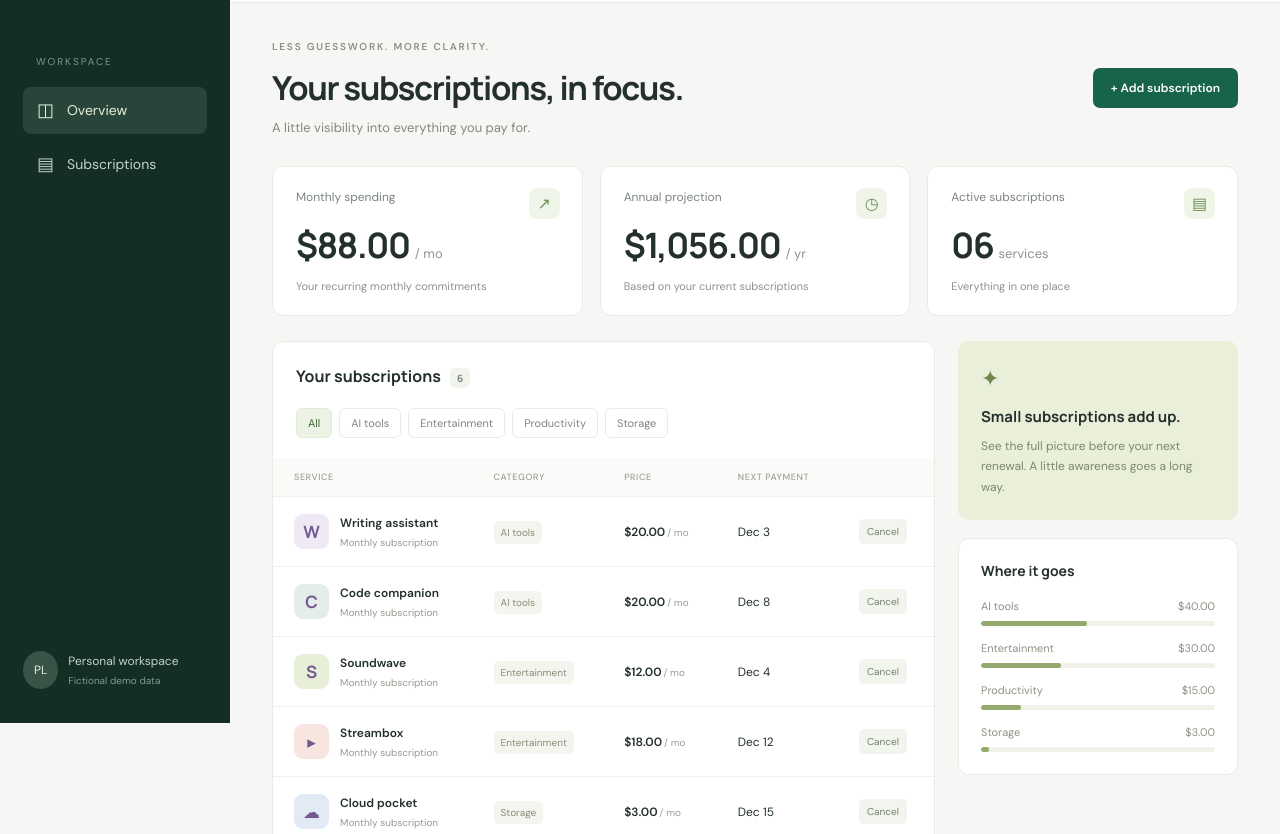
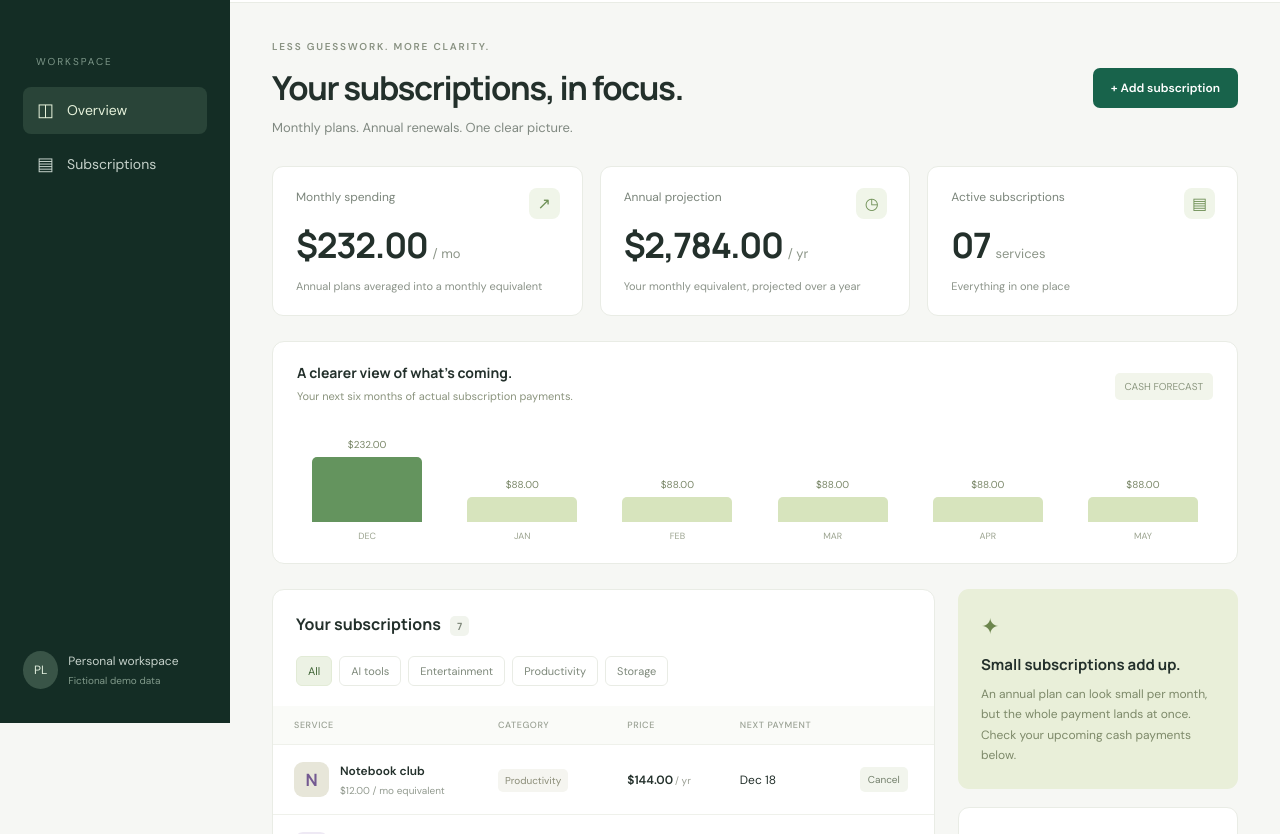
Before and after one commit to pauljlipsky-labs/subscription-tracker-demo, a website with bundled scripts: page index.html in a window 1280 px wide. Shown: the part 77-911 px from the top of the page. Built offline with nearby package versions, Linux system fonts and the light colour scheme.

Commit message:
Add annual subscriptions, renewal timeline, and cash forecast

```diff
--- a/data.js
+++ b/data.js
@@ -1,10 +1,11 @@
 // Illustrative subscriptions and prices. Not current product pricing.
 export const DEMO_TODAY = '2026-12-01';
 export const seedSubscriptions = [
-  { id: 'write', name: 'Writing assistant', icon: 'W', color: '#eee9f4', category: 'AI tools', amountCents: 2000, nextBilling: '2026-12-03', status: 'active' },
-  { id: 'code', name: 'Code companion', icon: 'C', color: '#e4ede9', category: 'AI tools', amountCents: 2000, nextBilling: '2026-12-08', status: 'active' },
-  { id: 'music', name: 'Soundwave', icon: 'S', color: '#e7efd9', category: 'Entertainment', amountCents: 1200, nextBilling: '2026-12-04', status: 'active' },
-  { id: 'video', name: 'Streambox', icon: '▸', color: '#f7e5df', category: 'Entertainment', amountCents: 1800, nextBilling: '2026-12-12', status: 'active' },
-  { id: 'cloud', name: 'Cloud pocket', icon: '☁', color: '#e2eaf5', category: 'Storage', amountCents: 300, nextBilling: '2026-12-15', status: 'active' },
-  { id: 'design', name: 'Design desk', icon: 'D', color: '#f5eddf', category: 'Productivity', amountCents: 1500, nextBilling: '2026-12-21', status: 'active' }
+  { id: 'notes', name: 'Notebook club', icon: 'N', color: '#e7e6d9', category: 'Productivity', amountCents: 14400, billingCycle: 'annual', nextBilling: '2026-12-18', status: 'active' },
+  { id: 'write', name: 'Writing assistant', icon: 'W', color: '#eee9f4', category: 'AI tools', amountCents: 2000, nextBilling: '2026-12-03', billingCycle: 'monthly', status: 'active' },
+  { id: 'code', name: 'Code companion', icon: 'C', color: '#e4ede9', category: 'AI tools', amountCents: 2000, nextBilling: '2026-12-08', billingCycle: 'monthly', status: 'active' },
+  { id: 'music', name: 'Soundwave', icon: 'S', color: '#e7efd9', category: 'Entertainment', amountCents: 1200, nextBilling: '2026-12-04', billingCycle: 'monthly', status: 'active' },
+  { id: 'video', name: 'Streambox', icon: '▸', color: '#f7e5df', category: 'Entertainment', amountCents: 1800, nextBilling: '2026-12-12', billingCycle: 'monthly', status: 'active' },
+  { id: 'cloud', name: 'Cloud pocket', icon: '☁', color: '#e2eaf5', category: 'Storage', amountCents: 300, nextBilling: '2026-12-15', billingCycle: 'monthly', status: 'active' },
+  { id: 'design', name: 'Design desk', icon: 'D', color: '#f5eddf', category: 'Productivity', amountCents: 1500, nextBilling: '2026-12-21', billingCycle: 'monthly', status: 'active' }
 ];
--- a/domain-billing.js
+++ b/domain-billing.js
@@ -1,13 +1,23 @@
 export function monthlyCost(subscription) {
-  return subscription.status === 'active' ? subscription.amountCents : 0;
+  if (subscription.status !== 'active') return 0;
+  return subscription.billingCycle === 'annual'
+    ? subscription.amountCents / 12
+    : subscription.amountCents;
 }
+
 export function monthlyTotal(subscriptions) {
-  return subscriptions.reduce((total, subscription) => total + monthlyCost(subscription), 0);
+  return subscriptions
+    .filter(subscription => subscription.status === 'active')
+    .reduce((total, subscription) => total + subscription.amountCents, 0);
 }
+
 export function categoryTotals(subscriptions) {
   const totals = new Map();
   for (const subscription of subscriptions) {
-    totals.set(subscription.category, (totals.get(subscription.category) || 0) + monthlyCost(subscription));
+    const cost = monthlyCost(subscription);
+    totals.set(subscription.category, (totals.get(subscription.category) || 0) + cost);
   }
-  return [...totals.entries()].filter(([, cost]) => cost > 0).sort((a, b) => b[1] - a[1]);
+  return [...totals.entries()]
+    .filter(([, cost]) => cost > 0)
+    .sort((a, b) => b[1] - a[1]);
 }
--- /dev/null
+++ b/domain-renewals.js
@@ -0,0 +1,56 @@
+function fromISO(iso) {
+  const [year, month, day] = iso.split('-').map(Number);
+  return new Date(Date.UTC(year, month - 1, day));
+}
+
+function toISO(date) {
+  return date.toISOString().slice(0, 10);
+}
+
+// Keep the invoice's original day and clamp it for shorter months.
+function occurrence(subscription, index) {
+  const anchor = fromISO(subscription.nextBilling);
+  const step = subscription.billingCycle === 'annual' ? 12 : 1;
+  const first = new Date(Date.UTC(anchor.getUTCFullYear(), anchor.getUTCMonth() + index * step, 1));
+  const last = new Date(Date.UTC(first.getUTCFullYear(), first.getUTCMonth() + 1, 0));
+  first.setUTCDate(Math.min(anchor.getUTCDate(), last.getUTCDate()));
+  return toISO(first);
+}
+
+export function paymentsBetween(subscriptions, startISO, endISO) {
+  const payments = [];
+  for (const subscription of subscriptions) {
+    if (subscription.status !== 'active') continue;
+    for (let index = 0; index < 1200; index += 1) {
+      const date = occurrence(subscription, index);
+      if (date > endISO) break;
+      if (date >= startISO) payments.push({
+        id: `${subscription.id}-${date}`, date,
+        name: subscription.name, amountCents: subscription.amountCents,
+        billingCycle: subscription.billingCycle || 'monthly'
+      });
+    }
+  }
+  return payments.sort((a, b) => a.date.localeCompare(b.date) || a.name.localeCompare(b.name));
+}
+
+export function upcomingRenewals(subscriptions, today, days = 30) {
+  const end = fromISO(today);
+  end.setUTCDate(end.getUTCDate() + days);
+  return paymentsBetween(subscriptions, today, toISO(end));
+}
+
+export function cashForecast(subscriptions, today, months = 6) {
+  const anchor = fromISO(today);
+  return Array.from({ length: months }, (_, index) => {
+    const first = new Date(Date.UTC(anchor.getUTCFullYear(), anchor.getUTCMonth() + index, 1));
+    const last = new Date(Date.UTC(first.getUTCFullYear(), first.getUTCMonth() + 1, 0));
+    const start = index === 0 ? today : toISO(first);
+    const payments = paymentsBetween(subscriptions, start, toISO(last));
+    return {
+      month: new Intl.DateTimeFormat('en-US', { month: 'short', timeZone: 'UTC' }).format(first),
+      totalCents: payments.reduce((sum, payment) => sum + payment.amountCents, 0),
+      payments
+    };
+  });
+}
--- a/index.html
+++ b/index.html
@@ -18,8 +18,9 @@
     <main id="overview">
       <section id="page-header"></section>
       <section id="summary" class="summary-grid" aria-label="Spending overview"></section>
+      <section id="cash-forecast" class="panel forecast-panel" aria-label="Upcoming spending forecast"></section>
       <div class="content-grid"><section class="panel" id="subscriptions"><div id="table-header"></div><div id="subscription-list"></div></section><aside id="insights"></aside></div>
-      <footer>Made for a little more clarity. <span>All amounts and services in this workspace are illustrative.</span></footer>
+      <footer>Made for a little more clarity. <span>Illustrative data · Demo date: Dec 1, 2026.</span></footer>
     </main>
   </div>
   <dialog id="subscription-dialog"><form id="subscription-form"><div class="dialog-heading"><h2>Add subscription</h2><button class="icon-button" type="button" id="close-dialog" aria-label="Close">×</button></div><label>Service name<input name="name" maxlength="60" required placeholder="e.g. Writing assistant"></label><label>Category<select name="category"><option>AI tools</option><option>Entertainment</option><option>Productivity</option><option>Storage</option></select></label><div id="billing-fields"></div><label>Next payment<input name="nextBilling" type="date" required></label><p id="form-error" role="alert"></p><button class="primary" type="submit">Add subscription</button></form></dialog>
--- a/main.js
+++ b/main.js
@@ -5,6 +5,9 @@ import { tableHeading, subscriptionTable } from './ui-table.js';
 import { insights } from './ui-insights.js';
 import { prepareForm, parseSubscription } from './ui-form.js';
 import { mount } from './ui-dom.js';
+import { DEMO_TODAY } from './data.js';
+import { forecast } from './ui-forecast.js';
+import { renewalCard } from './ui-renewals.js';
 let subscriptions = loadSubscriptions();
 let filter = 'All';
 const dialog = document.getElementById('subscription-dialog');
@@ -18,7 +21,8 @@ function render() {
     saveSubscriptions(subscriptions);
     render();
   }));
-  mount('insights', insights(subscriptions));
+  mount('insights', [...insights(subscriptions), renewalCard(subscriptions, DEMO_TODAY)]);
+  mount('cash-forecast', forecast(subscriptions, DEMO_TODAY));
 }
 document.getElementById('close-dialog').addEventListener('click', () => dialog.close());
 form.addEventListener('submit', event => {
--- a/store.js
+++ b/store.js
@@ -1,9 +1,9 @@
 import { seedSubscriptions } from './data.js';
-const KEY = 'subtrack-monthly-demo-v1';
+const KEY = 'subtrack-annual-demo-v1';
 export function loadSubscriptions() {
   try {
     const stored = JSON.parse(localStorage.getItem(KEY));
-    if (Array.isArray(stored) && stored.every(s => s.id && Number.isInteger(s.amountCents))) return stored;
+    if (Array.isArray(stored) && stored.every(s => s.id && Number.isInteger(s.amountCents))) return stored.map(s => ({ ...s, billingCycle: s.billingCycle || 'monthly' }));
   } catch { /* A clean seed also works when browser storage is unavailable. */ }
   return structuredClone(seedSubscriptions);
 }
--- /dev/null
+++ b/ui-forecast.js
@@ -0,0 +1,19 @@
+import { el, money } from './ui-dom.js';
+import { cashForecast } from './domain-renewals.js';
+
+export function forecast(subscriptions, today) {
+  const months = cashForecast(subscriptions, today);
+  const largest = Math.max(...months.map(month => month.totalCents), 1);
+  return [
+    el('div', { class: 'forecast-heading' },
+      el('div', {}, el('h2', {}, 'A clearer view of what’s coming.'),
+        el('p', {}, 'Your next six months of actual subscription payments.')),
+      el('span', {}, 'CASH FORECAST')),
+    el('div', { class: 'forecast-bars' }, months.map(month =>
+      el('div', { class: 'forecast-month' },
+        el('div', { class: 'forecast-value' }, money(month.totalCents)),
+        el('div', { class: 'forecast-bar', style: `height:${Math.max(month.totalCents / largest * 65, 5)}px`,
+          role: 'img', 'aria-label': `${month.month}: ${money(month.totalCents)}` }),
+        el('div', { class: 'forecast-month-label' }, month.month.toUpperCase()))))
+  ];
+}
--- a/ui-form.js
+++ b/ui-form.js
@@ -1,12 +1,30 @@
 import { el, mount } from './ui-dom.js';
+
 export function prepareForm() {
-  mount('billing-fields', el('label', {}, 'Monthly price ($)', el('input', { name: 'amount', type: 'number', min: '0.01', max: '100000', step: '0.01', required: '', placeholder: '20.00' })));
+  mount('billing-fields', el('div', { class: 'inline-fields' },
+    el('label', {}, 'Price per payment ($)', el('input', {
+      name: 'amount', type: 'number', min: '0.01', max: '100000',
+      step: '0.01', required: '', placeholder: '20.00'
+    })),
+    el('label', {}, 'Billing cycle', el('select', { name: 'billingCycle' },
+      el('option', { value: 'monthly' }, 'Monthly'),
+      el('option', { value: 'annual' }, 'Annually')))));
 }
+
 export function parseSubscription(form) {
   const fields = new FormData(form);
   const name = String(fields.get('name')).trim();
   const amountCents = Math.round(Number(fields.get('amount')) * 100);
-  if (!name || !Number.isSafeInteger(amountCents) || amountCents <= 0) throw new Error('Enter a name and a valid positive price.');
-  return { id: crypto.randomUUID(), name, category: fields.get('category'), amountCents,
-    nextBilling: fields.get('nextBilling'), status: 'active', icon: name[0], color: '#e9eddf' };
+  const billingCycle = String(fields.get('billingCycle'));
+  if (!name || !Number.isSafeInteger(amountCents) || amountCents <= 0) {
+    throw new Error('Enter a name and a valid positive price.');
+  }
+  if (!['monthly', 'annual'].includes(billingCycle)) {
+    throw new Error('Choose monthly or annual billing.');
+  }
+  return {
+    id: crypto.randomUUID(), name, category: fields.get('category'),
+    amountCents, billingCycle, nextBilling: fields.get('nextBilling'),
+    status: 'active', icon: name[0], color: '#e9eddf'
+  };
 }
--- a/ui-header.js
+++ b/ui-header.js
@@ -3,6 +3,6 @@ export function header(onAdd) {
   return el('div', { class: 'page-heading' },
     el('div', {}, el('p', { class: 'eyebrow' }, 'LESS GUESSWORK. MORE CLARITY.'),
       el('h1', {}, 'Your subscriptions, in focus.'),
-      el('p', { class: 'subtitle' }, 'A little visibility into everything you pay for.')),
+      el('p', { class: 'subtitle' }, 'Monthly plans. Annual renewals. One clear picture.')),
     el('button', { class: 'primary', onClick: onAdd }, '+ Add subscription'));
 }
--- a/ui-insights.js
+++ b/ui-insights.js
@@ -3,7 +3,7 @@ import { categoryTotals, monthlyTotal } from './domain-billing.js';
 export function insights(subscriptions) {
   const total = monthlyTotal(subscriptions);
   return [el('section', { class: 'insight-card' }, el('span', { class: 'insight-symbol' }, '✦'),
-    el('h3', {}, 'Small subscriptions add up.'), el('p', {}, 'See the full picture before your next renewal. A little awareness goes a long way.')),
+    el('h3', {}, 'Small subscriptions add up.'), el('p', {}, 'An annual plan can look small per month, but the whole payment lands at once. Check your upcoming cash payments below.')),
     el('section', { class: 'mini-card' }, el('h3', {}, 'Where it goes'),
       categoryTotals(subscriptions).map(([category, cents]) => el('div', {},
         el('div', { class: 'category-row' }, el('span', {}, category), el('span', {}, money(cents))),
--- /dev/null
+++ b/ui-renewals.js
@@ -0,0 +1,18 @@
+import { el, money, displayDate } from './ui-dom.js';
+import { upcomingRenewals } from './domain-renewals.js';
+
+export function renewalCard(subscriptions, today) {
+  const upcoming = upcomingRenewals(subscriptions, today);
+  return el('section', { class: 'mini-card renewal-card' },
+    el('h3', {}, 'Coming up next'),
+    el('p', {}, 'Actual payments over the next 30 days.'),
+    upcoming.length ? upcoming.slice(0, 5).map(payment =>
+      el('div', { class: 'renewal-row' },
+        el('div', {}, payment.name,
+          el('small', {}, displayDate(payment.date)),
+          payment.billingCycle === 'annual'
+            ? el('span', { class: 'renewal-badge' }, 'ANNUAL RENEWAL')
+            : null),
+        el('span', { class: 'renewal-amount' }, money(payment.amountCents))))
+      : el('p', {}, 'No payments due in the next 30 days.'));
+}
--- a/ui-summary.js
+++ b/ui-summary.js
@@ -8,7 +8,7 @@ function card(label, value, suffix, detail, icon) {
 export function summary(subscriptions) {
   const monthly = monthlyTotal(subscriptions);
   const active = subscriptions.filter(s => s.status === 'active').length;
-  return [card('Monthly spending', money(monthly), '/ mo', 'Your recurring monthly commitments', '↗'),
-    card('Annual projection', money(monthly * 12), '/ yr', 'Based on your current subscriptions', '◷'),
+  return [card('Monthly spending', money(monthly), '/ mo', 'Annual plans averaged into a monthly equivalent', '↗'),
+    card('Annual projection', money(monthly * 12), '/ yr', 'Your monthly equivalent, projected over a year', '◷'),
     card('Active subscriptions', String(active).padStart(2, '0'), 'services', 'Everything in one place', '▤')];
 }
--- a/ui-table.js
+++ b/ui-table.js
@@ -1,4 +1,5 @@
 import { el, money, displayDate } from './ui-dom.js';
+import { monthlyCost } from './domain-billing.js';
 export function tableHeading(subscriptions, filter, onFilter) {
   return [el('div', { class: 'panel-heading' }, el('h2', {}, 'Your subscriptions', el('span', { class: 'count-badge' }, String(subscriptions.length)))),
     el('div', { class: 'filters' }, ['All', 'AI tools', 'Entertainment', 'Productivity', 'Storage'].map(category =>
@@ -11,9 +12,9 @@ export function subscriptionTable(subscriptions, filter, onCancel) {
     el('thead', {}, el('tr', {}, ['SERVICE', 'CATEGORY', 'PRICE', 'NEXT PAYMENT', ''].map(text => el('th', { scope: 'col' }, text)))),
     el('tbody', {}, visible.map(s => el('tr', { class: s.status === 'cancelled' ? 'cancelled' : '' },
       el('td', {}, el('div', { class: 'service' }, el('span', { class: 'service-icon', style: `background:${s.color || '#e9eddf'}` }, s.icon || s.name[0]),
-        el('div', {}, s.name, el('small', {}, s.status === 'active' ? 'Monthly subscription' : 'Cancelled')))),
+        el('div', {}, s.name, el('small', {}, s.status === 'active' ? (s.billingCycle === 'annual' ? `${money(monthlyCost(s))} / mo equivalent` : 'Monthly subscription') : 'Cancelled')))),
       el('td', {}, el('span', { class: 'category-tag' }, s.category)),
-      el('td', { class: 'price' }, money(s.amountCents), el('small', {}, '/ mo')),
+      el('td', { class: 'price' }, money(s.amountCents), el('small', {}, s.billingCycle === 'annual' ? '/ yr' : '/ mo')),
       el('td', {}, s.status === 'active' ? displayDate(s.nextBilling) : '—'),
       el('td', {}, s.status === 'active' ? el('button', { class: 'row-action', 'aria-label': `Cancel ${s.name}`, onClick: () => onCancel(s.id) }, 'Cancel') : el('span', { class: 'quiet-label' }, 'INACTIVE'))))));
 }
```
Also changed, not shown: README.md, styles.css.
